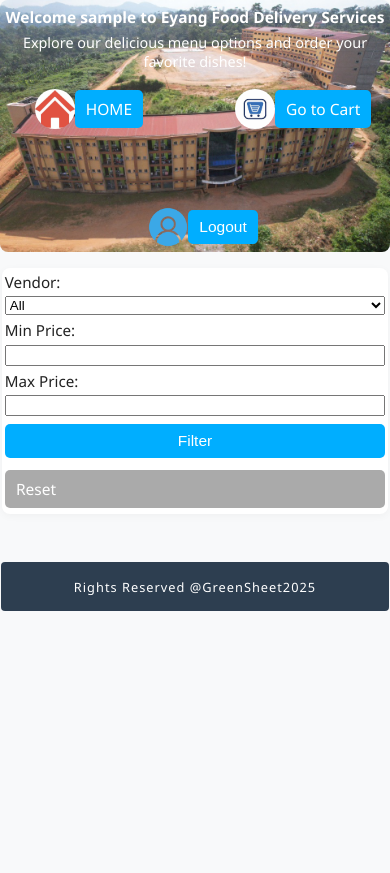
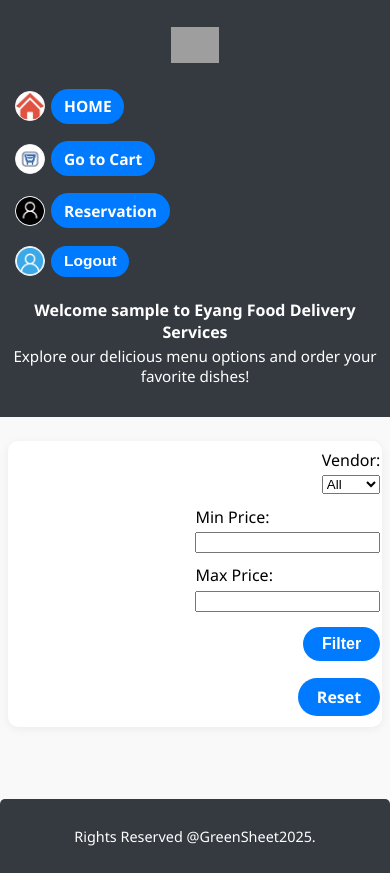
Before and after one commit to Abba-max/Resto, a Django app: page / in a window 390 px wide. Before the commit the page ends 611 px from the top, so only its background shows below. Run offline with Django 5.2, Linux system fonts and the light colour scheme; the visitor is signed in with stand-in values (Sample User, id 1); data that the repository does not hold is empty; grey boxes are pictures that could not be loaded.

Commit message:
pagesmodification

```diff
--- a/static/assets/css/browse_menus.css
+++ b/static/assets/css/browse_menus.css
@@ -1,339 +1,366 @@
 body {
+    margin: 0;
+    padding: 0;
     font-family: 'Segoe UI', Arial, sans-serif;
-    margin: 0;
-    background: #f8f9fa;
-    color: #222;
+    background: #f9f9f9;
+    min-height: 100vh;
+    display: flex;
+    flex-direction: column;
 }
 
 header {
-    background: #768aa0;
-    background-image: url(../img/DJI_0076.jpg);
+    background: #343a40;
     color: #fff;
-    border-radius: 18px; /* reduced from 40px */
-    padding: 0.7rem 0 0.5rem 0; /* reduced from 1.5rem 0 1rem 0 */
-    text-align: center;
-    max-width: 100vw;
-    margin: 0 auto;
-    background-size: cover;
-    background-position: center;
+    padding: 0 0 1rem 0;
 }
 
-.header-content h1 {
-    margin: 0 0 0.3rem 0;
-    font-size: 1.25rem;
+.header-content {
+    display: flex;
+    align-items: center;
+    justify-content: space-between;
+    flex-wrap: wrap;
+    gap: 1.2rem;
+    padding: 1rem 2vw 0.5rem 2vw;
 }
 
-.header-content h2 {
-    margin: 0 0 0.7rem 0;
-    font-weight: 400;
-    font-size: 1rem;
+.logo {
+    height: 60px;
+    width: auto;
+    max-width: 28vw;
+    flex-shrink: 0;
 }
 
-.nav-actions {
+.main-nav-actions {
     display: flex;
+    gap: 1.5rem;
     flex-wrap: wrap;
-    gap: 2cm;
-    justify-content: center;
-    margin-top: 1rem;
+    align-items: center;
 }
 
-.btn, .login-btn {
-    background: #00aeff;
+.nav-block,
+.main-nav-actions form.nav-block {
+    display: flex;
+    align-items: center;
+    gap: 0.4rem;
+    margin: 0;
+    padding: 0;
+}
+
+.user-icon {
+    width: 36px;
+    height: 36px;
+    border-radius: 50%;
+    object-fit: cover;
+    background: #fff;
+    border: 1.5px solid #eee;
+    flex-shrink: 0;
+}
+
+.btn.login-btn, .login-btn, .reset-btn {
+    background: #007bff;
     color: #fff;
     border: none;
-    padding: 0.6rem 1.2rem;
-    border-radius: 5px;
+    border-radius: 25px;
+    padding: 0.5rem 1.2rem;
+    margin: 0.2rem 0;
+    font-size: 1rem;
+    font-weight: 600;
+    cursor: pointer;
     text-decoration: none;
-    font-weight: 500;
-    cursor: pointer;
-    transition: background 0.2s;
-    margin: 0.2rem 0;
+    transition: background 0.18s;
     display: inline-block;
-    font-size: 1rem;
 }
 
-.btn:hover, .login-btn:hover {
-    background: #e65100;
+.btn.login-btn:hover, .login-btn:hover, .reset-btn:hover {
+    background: #0056b3;
 }
 
-.reset-btn {
-    background: #aaa;
+.header-text {
+    text-align: center;
+    margin-top: 0.7rem;
+}
+
+.header-text h1 {
+    font-size: 2.2rem;
+    margin: 0.5rem 0 0.2rem 0;
+}
+
+.header-text h2 {
+    font-size: 1.15rem;
+    font-weight: normal;
+    margin: 0 0 1.2rem 0;
 }
 
 main {
+    flex: 1 0 auto;
+    padding: 1.5rem 0.5rem 0.5rem 0.5rem;
     max-width: 1200px;
-    margin: 2rem auto;
-    padding: 0 1rem;
+    margin: 0 auto;
     width: 100%;
     box-sizing: border-box;
 }
 
 .filters {
     display: flex;
-    justify-content: center;
     flex-wrap: wrap;
-    gap: 1rem;
+    gap: 1.5rem;
     align-items: flex-end;
     background: #fff;
-    padding: 1rem;
-    border-radius: 8px;
+    border-radius: 10px;
+    padding: 1rem 1.5rem;
     margin-bottom: 2rem;
-    box-shadow: 0 2px 8px rgba(0,0,0,0.04);
+    box-shadow: 0 2px 10px rgba(0,0,0,0.06);
 }
 
 .filter-group {
     display: flex;
     flex-direction: column;
-    min-width: 120px;
+    gap: 0.3rem;
 }
 
-.filter-group label {
-    font-size: 0.95rem;
-    margin-bottom: 0.3rem;
+.menu-list {
+    width: 100%;
 }
 
 .menu-grid {
-    display: grid;
-    grid-template-columns: repeat(auto-fit, minmax(290px, 1fr));
+    list-style: none;
+    display: flex;
+    flex-wrap: wrap;
     gap: 2rem;
-    list-style: none;
+    margin: 0;
     padding: 0;
-    margin: 0;
+    justify-content: center;
 }
 
 .menu-item {
     background: #fff;
-    border-radius: 10px;
-    box-shadow: 0 2px 12px rgba(0,0,0,0.07);
+    border-radius: 14px;
+    box-shadow: 0 2px 14px rgba(0,0,0,0.08);
     overflow: hidden;
+    min-width: 270px;
+    max-width: 340px;
+    width: 100%;
     display: flex;
     flex-direction: column;
+    margin-bottom: 1rem;
     transition: box-shadow 0.2s;
-    min-width: 0;
 }
 
 .menu-item:hover {
-    box-shadow: 0 4px 20px rgba(0,0,0,0.13);
+    box-shadow: 0 6px 24px rgba(0,0,0,0.16);
 }
 
 .menu-img-wrap {
     width: 100%;
-    height: 180px;
-    overflow: hidden;
-    background: #eee;
+    background: #e7e7e7;
     display: flex;
+    justify-content: center;
     align-items: center;
-    justify-content: center;
+    padding: 0.8rem 0;
 }
 
 .menu-image {
-    width: 100%;
-    height: 100%;
+    width: 120px;
+    height: 120px;
     object-fit: cover;
+    border-radius: 10px;
+    background: #fcfcfc;
+    border: 2px solid #eee;
 }
 
 .menu-details {
-    padding: 1rem;
-    flex: 1;
+    padding: 1rem 1.1rem 0.7rem 1.1rem;
     display: flex;
     flex-direction: column;
     gap: 0.5rem;
-    min-width: 0;
 }
 
 .menu-details h3 {
-    margin: 0 0 0.3rem 0;
-    font-size: 1.2rem;
-    font-weight: 600;
+    margin: 0;
+    font-size: 1.15rem;
+    color: #333;
 }
 
 .vendor-name {
-    font-size: 0.95rem;
-    color: #888;
-    font-weight: 400;
+    font-size: 0.97rem;
+    color: #666;
+    font-weight: normal;
 }
 
 .price {
-    font-size: 1.1rem;
-    color: #ff9800;
-    margin: 0.2rem 0;
+    font-weight: bold;
+    color: #007bff;
+    margin: 0.1rem 0 0.3rem 0;
 }
 
 .details-link {
-    color: #1976d2;
+    color: #28a745;
+    text-decoration: none;
+    margin-bottom: 0.3rem;
+    font-weight: 500;
+}
+
+.details-link:hover {
     text-decoration: underline;
-    font-size: 0.98rem;
-    margin-bottom: 0.2rem;
-    word-break: break-all;
 }
 
 .vendor-contact {
-    font-size: 0.95rem;
-    color: #555;
+    font-size: 0.91rem;
+    color: #888;
+    margin-bottom: 0.5rem;
 }
 
 .menu-actions {
     display: flex;
-    flex-wrap: wrap;
+    flex-direction: column;
     gap: 0.5rem;
-    align-items: center;
-    margin-top: 0.5rem;
+    margin-top: 0.4rem;
+}
+
+.menu-actions > a,
+.menu-actions > form {
+    width: 100%;
 }
 
 .cart-form {
     display: flex;
-    gap: 0.3rem;
     align-items: center;
-    flex-wrap: wrap;
+    gap: 0.5rem;
+    margin-top: 0.2rem;
 }
 
 .quantity-input {
-    width: 55px;
-    padding: 0.3rem;
-    border-radius: 4px;
-    border: 1px solid #ccc;
+    width: 60px;
+    border-radius: 8px;
+    border: 1px solid #ddd;
+    padding: 0.2rem 0.5rem;
+    margin-right: 0.3rem;
+    font-size: 1rem;
 }
 
-/* .login-actions {
-    display: flex;
-    align-items: center;
-} */
-
-.user-icon {
-    height: 40px;
-    width: 40px;
-    margin-left: 16px;
-    border-radius: 100%;
+.menu-actions .user-icon {
+    width: 32px;
+    height: 32px;
+    margin-right: 0.2rem;
 }
 
+/* Footer style */
 .footer {
-    background: #2d3e50;
+    background: #343a40;
     color: #fff;
     text-align: center;
-    padding: 0.4rem 0;
-    margin-top: 1rem;
-    border-radius: 10px;
-    font-size: 0.9rem;
-    margin-left: 4px;
-    margin-right: 4px;
-    letter-spacing: 1px;
-    width: calc(100% - 8px);
-    max-width: 1200px;
-    margin: 1rem auto 0 auto;
-    box-sizing: border-box;
+    padding: 0.8rem 0;
+    border-radius: 14px 14px 0 0;
+    margin-top: 2rem;
 }
 
-/* Responsive Design */
-@media (max-width: 900px) {
-    .menu-grid {
-        grid-template-columns: repeat(auto-fit, minmax(220px, 1fr));
+/* Responsive Styles */
+@media (max-width: 1100px) {
+    .header-content {
+        flex-direction: column;
+        align-items: stretch;
         gap: 1rem;
+        padding: 0.7rem 3vw 0.5rem 3vw;
     }
-    main {
-        padding: 0 0.5rem;
+    .logo {
+        height: 48px;
+        max-width: 50vw;
+        margin: 0 auto 0.8rem auto;
+        display: block;
     }
-    .footer {
-        font-size: 0.85rem;
-        padding: 0.3rem 0;
-    }
-    .header-content h1 {
-        font-size: 1.05rem;
-    }
-    .header-content h2 {
-        font-size: 0.95rem;
-    }
-    header {
-        padding: 0.5rem 0 0.4rem 0; /* further reduce */
-        border-radius: 12px;
+    .main-nav-actions {
+        justify-content: center;
+        gap: 1rem;
     }
 }
 
-@media (max-width: 700px) {
+@media (max-width: 850px) {
+    .header-text h1 {
+        font-size: 1.3rem;
+    }
+    .header-text h2 {
+        font-size: 1rem;
+    }
     .filters {
         flex-direction: column;
         gap: 0.7rem;
-        align-items: stretch;
-        padding: 0.7rem;
+        padding: 0.7rem 0.5rem;
     }
     .menu-grid {
-        gap: 0.8rem;
+        gap: 1.3rem;
     }
-    .menu-img-wrap {
-        height: 120px;
+    .menu-item {
+        min-width: 220px;
+        max-width: 99vw;
+        margin-bottom: 1rem;
     }
-    .header-content h1 {
-        font-size: 1.08rem;
-    }
-    .header-content h2 {
-        font-size: 0.97rem;
+    .menu-image {
+        width: 90px;
+        height: 90px;
     }
 }
 
-@media (max-width: 600px) {
+@media (max-width: 650px) {
     header {
-        border-radius: 8px;
-        padding: 0.4rem 0 0.3rem 0;
+        padding: 1rem 0.2rem 0.7rem 0.2rem;
     }
-    .header-content h1 {
+    .header-text h1 {
+        font-size: 1rem;
+    }
+    .header-text h2 {
+        font-size: 0.95rem;
+    }
+    .main-nav-actions {
+        flex-direction: column;
+        align-items: stretch;
+        gap: 0.7rem;
+    }
+    .nav-block,
+    .main-nav-actions form.nav-block {
+        justify-content: flex-start;
+        width: 100%;
+    }
+    .logo {
+        height: 36px;
+        max-width: 75vw;
+        margin-bottom: 0.4rem;
+    }
+    .btn.login-btn {
         font-size: 0.97rem;
+        padding: 0.4rem 0.8rem;
     }
-    .header-content h2 {
-        font-size: 0.9rem;
+    .user-icon {
+        width: 28px;
+        height: 28px;
+    }
+    .filters {
+        flex-direction: column;
+        gap: 0.7rem;
+        padding: 0.5rem 0.1rem;
     }
     .menu-grid {
-        grid-template-columns: 1fr;
-        gap: 0.5rem;
+        flex-direction: column;
+        gap: 0.8rem;
+    }
+    .menu-item {
+        min-width: 90vw;
+        max-width: 99vw;
+        width: 99vw;
+        margin: 0 auto 0.8rem auto;
+        padding: 0;
     }
     .menu-img-wrap {
-        height: 90px;
+        padding: 0.4rem 0;
+    }
+    .menu-image {
+        width: 75px;
+        height: 75px;
+    }
+    .menu-details {
+        padding: 0.7rem 0.7rem 0.5rem 0.7rem;
     }
     .footer {
-        font-size: 0.82rem;
-        padding: 0.17rem 0;
-        margin: 0.6rem 2px 0 2px;
-        border-radius: 5px;
-        width: calc(100% - 4px);
-    }
-    .btn, .login-btn {
-        padding: 0.5rem 0.7rem;
-        font-size: 0.97rem;
-    }
-    .menu-details {
-        padding: 0.7rem;
-        gap: 0.3rem;
-    }
-    main {
-        padding: 0 0.2rem;
-        margin: 1rem auto;
-    }
-    .filters {
-        padding: 0.3rem;
-        gap: 0.5rem;
+        font-size: 0.9rem;
+        border-radius: 5px 5px 0 0;
     }
 }
-
-@media (max-width: 500px) {
-    .filters {
-        padding: 0.2rem;
-        gap: 0.3rem;
-    }
-    .menu-details h3 {
-        font-size: 1rem;
-    }
-    .menu-img-wrap {
-        height: 65px;
-    }
-    .menu-item {
-        border-radius: 5px;
-    }
-    .footer {
-        padding: 0.17rem 0;
-        font-size: 0.8rem;
-        margin: 0.5rem 1px 0 1px;
-        border-radius: 4px;
-        width: calc(100% - 2px);
-    }
-    main {
-        padding: 0 0.1rem;
-    }
-}
--- a/templates/browse_menus.html
+++ b/templates/browse_menus.html
@@ -12,46 +12,45 @@
 <body>
     <header>
         <div class="header-content">
+            <img src="{% static 'assets/img/logo.png' %}" alt="Logo" class="logo">
+            <nav class="main-nav-actions">
+                <div class="nav-block">
+                    <img src="{% static 'assets/img/Home page red.jpg' %}" alt="Home" class="user-icon">
+                    <a class="btn login-btn" href="/">HOME</a>
+                </div>
+                <div class="nav-block">
+                    <img src="{% static 'assets/img/Shopping cart.jpg' %}" alt="Cart" class="user-icon">
+                    <a href="{% url 'view_cart' %}" class="btn login-btn">Go to Cart</a>
+                </div>
+                <div class="nav-block">
+                    <img src="{% static 'assets/img/Logo before login.jpg' %}" alt="Reservation" class="user-icon">
+                    <a href="{% url 'reservation' %}" class="btn login-btn">Reservation</a>
+                </div>
+                {% if user.is_authenticated %}
+                <form method="POST" action="{% url 'logout' %}" class="nav-block" style="margin:0;">
+                    {% csrf_token %}
+                    <img src="{% static 'assets/img/Logo after login.webp' %}" alt="Logout" class="user-icon">
+                    <button type="submit" class="btn login-btn">Logout</button>
+                </form>
+                {% else %}
+                <div class="nav-block">
+                    <img src="{% static 'assets/img/Logo before login.jpg' %}" alt="Login" class="user-icon">
+                    <a href="{% url 'login' %}" class="btn login-btn">Login</a>
+                </div>
+                <div class="nav-block">
+                    <img src="{% static 'assets/img/Logo before login.jpg' %}" alt="Register" class="user-icon">
+                    <a href="{% url 'registration' %}" class="btn login-btn">Register</a>
+                </div>
+                {% endif %}
+            </nav>
+        </div>
+        <div class="header-text">
             {% if user.is_authenticated %}
                 <h1>Welcome {{user.username}} to Eyang Food Delivery Services</h1>
                 <h2>Explore our delicious menu options and order your favorite dishes!</h2>
-                <nav class="nav-actions">
-                    <div style="display: flex; align-items: center;">
-                    <img src="{% static 'assets/img/Home page red.jpg' %}" alt="" class="user-icon">
-                    <a class="btn login-btn" href="/">HOME</a>
-                    </div>
-                        <div style="display: flex; align-items: center;">
-                      <img src="{% static 'assets/img/Shopping cart.jpg' %}" alt="" class="user-icon">
-                    <a href="{% url 'view_cart' %}" class="btn login-btn">Go to Cart</a>
-                    </div>
-
-                    <form method="POST" action="{% url 'logout' %}">
-                        {% csrf_token %}
-                         <div style="display: flex; align-items: center;">
-                      <img src="{% static 'assets/img/Logo after login.webp' %}" alt="" class="user-icon">
-                   <button type="submit" class="btn login-btn">Logout</button>
-                    </div>
-
-                    </form>
-                </nav>
             {% else %}
                 <h1>Welcome to Eyang Food Delivery Services</h1>
                 <h2>Explore our delicious menu options and order your favorite dishes!</h2>
-                <nav class="nav-actions">
-                    <div style="display: flex; align-items: center;">
-                    <img src="{% static 'assets/img/Home page red.jpg' %}" alt="" class="user-icon">
-                    <a class="btn login-btn" href="/">HOME</a>
-                    </div>
-                    <div style="display: flex; align-items: center;">
-                      <img src="{% static 'assets/img/Logo before login.jpg' %}" alt="" class="user-icon">
-                    <a href="{% url 'login' %}" class="btn login-btn">Login</a>
-                    </div>
-                     <div style="display: flex; align-items: center;">
-                      <img src="{% static 'assets/img/Logo before login.jpg' %}" alt="" class="user-icon">
-                    <a href="{% url 'registration' %}" class="btn login-btn">Register</a>
-                    </div>
-
-                </nav>
             {% endif %}
         </div>
     </header>
@@ -105,12 +104,8 @@
                             <form method="post" action="{% url 'add_to_cart' menu.id %}" class="cart-form">
                                 {% csrf_token %}
                                 <input type="number" name="quantity" value="1" min="1" class="quantity-input">
-                                 </div>
-                     <div style="display: flex; align-items: center;">
-                      <img src="{% static 'assets/img/Add to cart.jpg' %}" alt="" class="user-icon">
-                         <button type="submit" class="btn login-btn">Add to Cart</button>
-                    </div>
-
+                                <img src="{% static 'assets/img/Add to cart.jpg' %}" alt="Add to Cart" class="user-icon">
+                                <button type="submit" class="btn login-btn">Add to Cart</button>
                             </form>
                         </div>
                     </div>
@@ -120,7 +115,7 @@
         </section>
     </main>
     <footer class="footer">
-        <p>Rights Reserved @GreenSheet2025</p>
+        <p>Rights Reserved @GreenSheet2025.</p>
     </footer>
 </body>
 </html>
```
